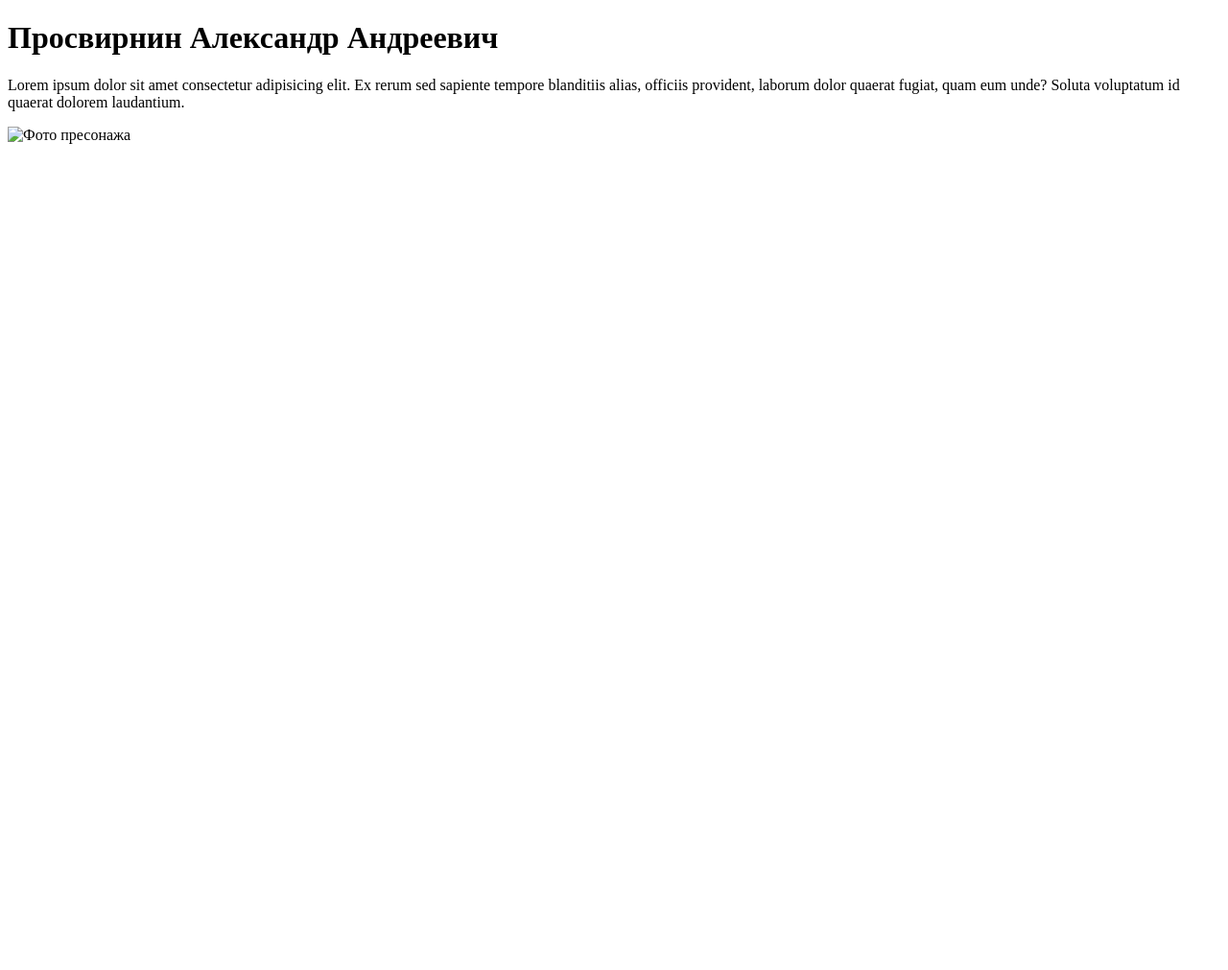
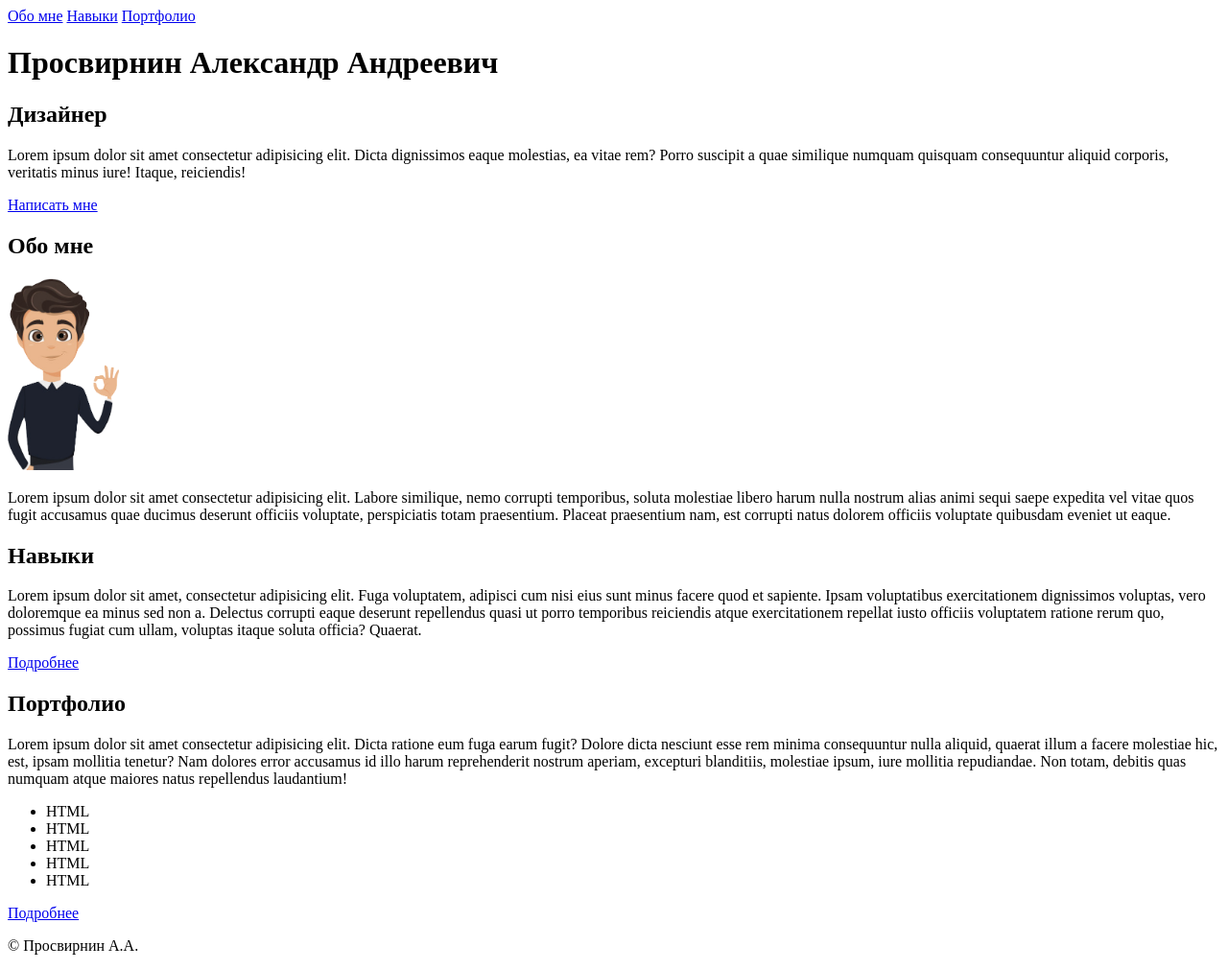
Before and after one commit to underdog696/Prosvirnin, a plain HTML site: page index.html in a window 1280 px wide. Shown: the whole page at 96% size. Before the commit the page ends 800 px from the top, so only its background shows below. Drawn offline with Linux system fonts and the light colour scheme.

Commit message:
ратоба 24 февраля

```diff
--- a/index.html
+++ b/index.html
@@ -1,13 +1,71 @@
 <!DOCTYPE html>
 <html lang="ru">
+
 <head>
     <meta charset="UTF-8">
     <meta name="viewport" content="width=device-width, initial-scale=1.0">
     <title>Просвирнин Александр Андреевич</title>
 </head>
+
 <body>
-    <h1>Просвирнин Александр Андреевич</h1>
-    <P>Lorem ipsum dolor sit amet consectetur adipisicing elit. Ex rerum sed sapiente tempore blanditiis alias, officiis provident, laborum dolor quaerat fugiat, quam eum unde? Soluta voluptatum id quaerat dolorem laudantium.</P>
-    <img src="images/person.png" alt="Фото пресонажа">
+    <header> <!--Шапка сайта-->
+        <nav> <!--Навигационная панель-->
+            <a href="#">Обо мне</a>
+            <a href="#">Навыки</a>
+            <a href="#">Портфолио</a>
+        </nav>
+        <h1>Просвирнин Александр Андреевич</h1> <!--Заголовок первый -->
+        <h2>Дизайнер</h2>
+        <p> <!--Текст-->
+            Lorem ipsum dolor sit amet consectetur adipisicing elit. Dicta dignissimos eaque molestias, ea vitae rem?
+            Porro suscipit a quae similique numquam quisquam consequuntur aliquid corporis, veritatis minus iure!
+            Itaque, reiciendis!
+        </p>
+        <a href="#">Написать мне</a>
+    </header>
+    <main> <!--ОСНОВНОЕ СОДЕРЖАНИЕ-->
+        <section id="about"> <!--Секция с личной информацией-->
+            <h2> Обо мне </h2>
+            <img src="PROSVIRNIN/person.png" alt="Фото" height="200"> <!-- Путь файла-->
+            <p>
+                Lorem ipsum dolor sit amet consectetur adipisicing elit. Labore similique, nemo corrupti temporibus,
+                soluta molestiae libero harum nulla nostrum alias animi sequi saepe expedita vel vitae quos fugit
+                accusamus quae ducimus deserunt officiis voluptate, perspiciatis totam praesentium. Placeat praesentium
+                nam, est corrupti natus dolorem officiis voluptate quibusdam eveniet ut eaque.
+            </p>
+        </section>
+        <section id="skills"> <!-- Секция с навыками-->
+            <h2> Навыки </h2>
+            <p>
+                Lorem ipsum dolor sit amet, consectetur adipisicing elit. Fuga voluptatem, adipisci cum nisi eius sunt
+                minus facere quod et sapiente. Ipsam voluptatibus exercitationem dignissimos voluptas, vero doloremque
+                ea minus sed non a. Delectus corrupti eaque deserunt repellendus quasi ut porro temporibus reiciendis
+                atque exercitationem repellat iusto officiis voluptatem ratione rerum quo, possimus fugiat cum ullam,
+                voluptas itaque soluta officia? Quaerat.
+            </p>
+            <a href="#">Подробнее</a>
+        </section>
+        <section id="portfolio"> <!-- Секция с портфолио-->
+            <h2>Портфолио</h2>
+            <p>Lorem ipsum dolor sit amet consectetur adipisicing elit. Dicta ratione eum fuga earum fugit? Dolore dicta
+                nesciunt esse rem minima consequuntur nulla aliquid, quaerat illum a facere molestiae hic, est, ipsam
+                mollitia tenetur? Nam dolores error accusamus id illo harum reprehenderit nostrum aperiam, excepturi
+                blanditiis, molestiae ipsum, iure mollitia repudiandae. Non totam, debitis quas numquam atque maiores
+                natus repellendus laudantium!
+            </p>
+            <ul><!--Список-->
+                <li>HTML</li>
+                <li>HTML</li>
+                <li>HTML</li>
+                <li>HTML</li>
+                <li>HTML</li>
+            </ul>
+            <a href="#">Подробнее</a>
+        </section>
+    </main>
+    <footer> <!--Подвал сайта-->
+<P>&copy Просвирнин А.А.</P>
+    </footer>
 </body>
+
 </html>
```
